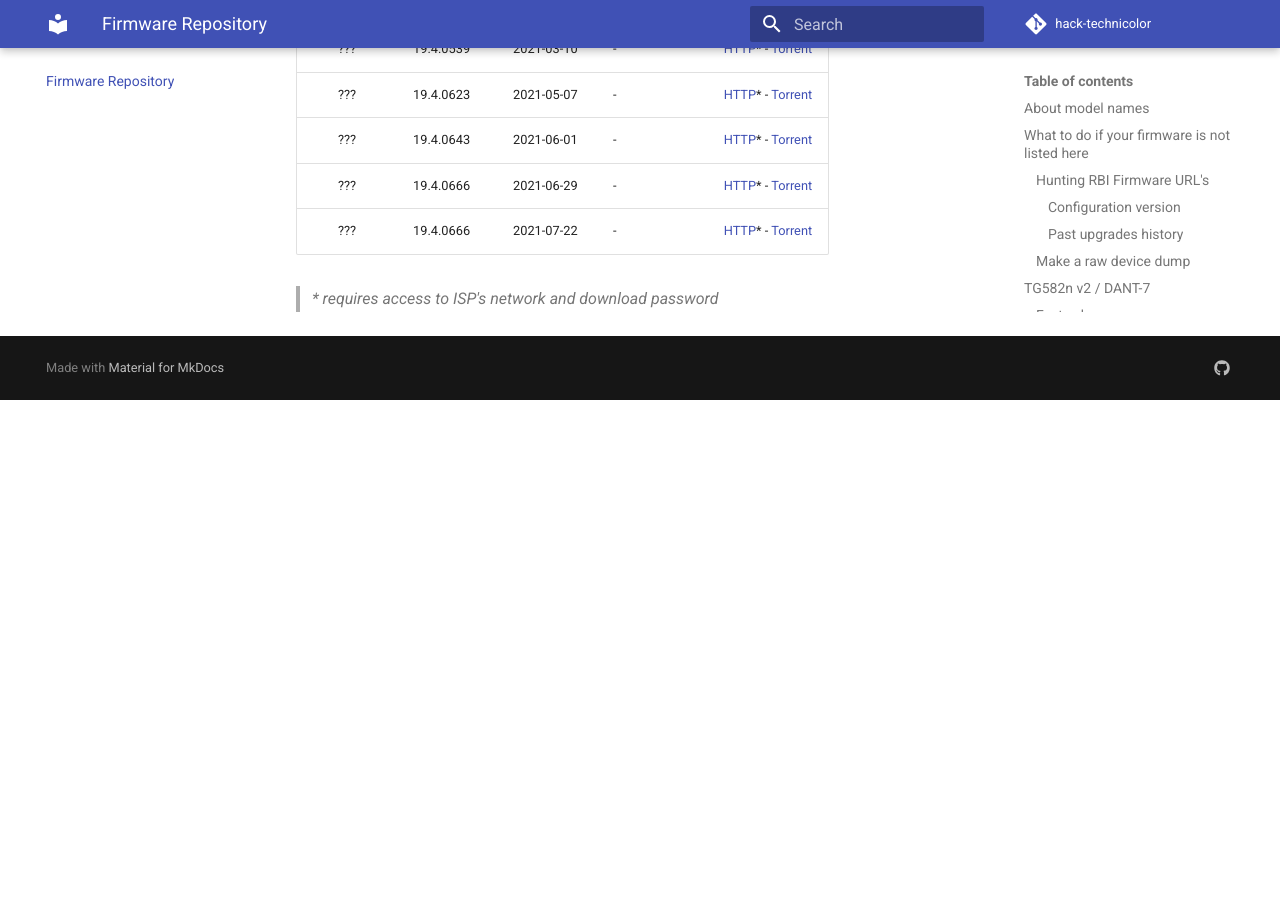
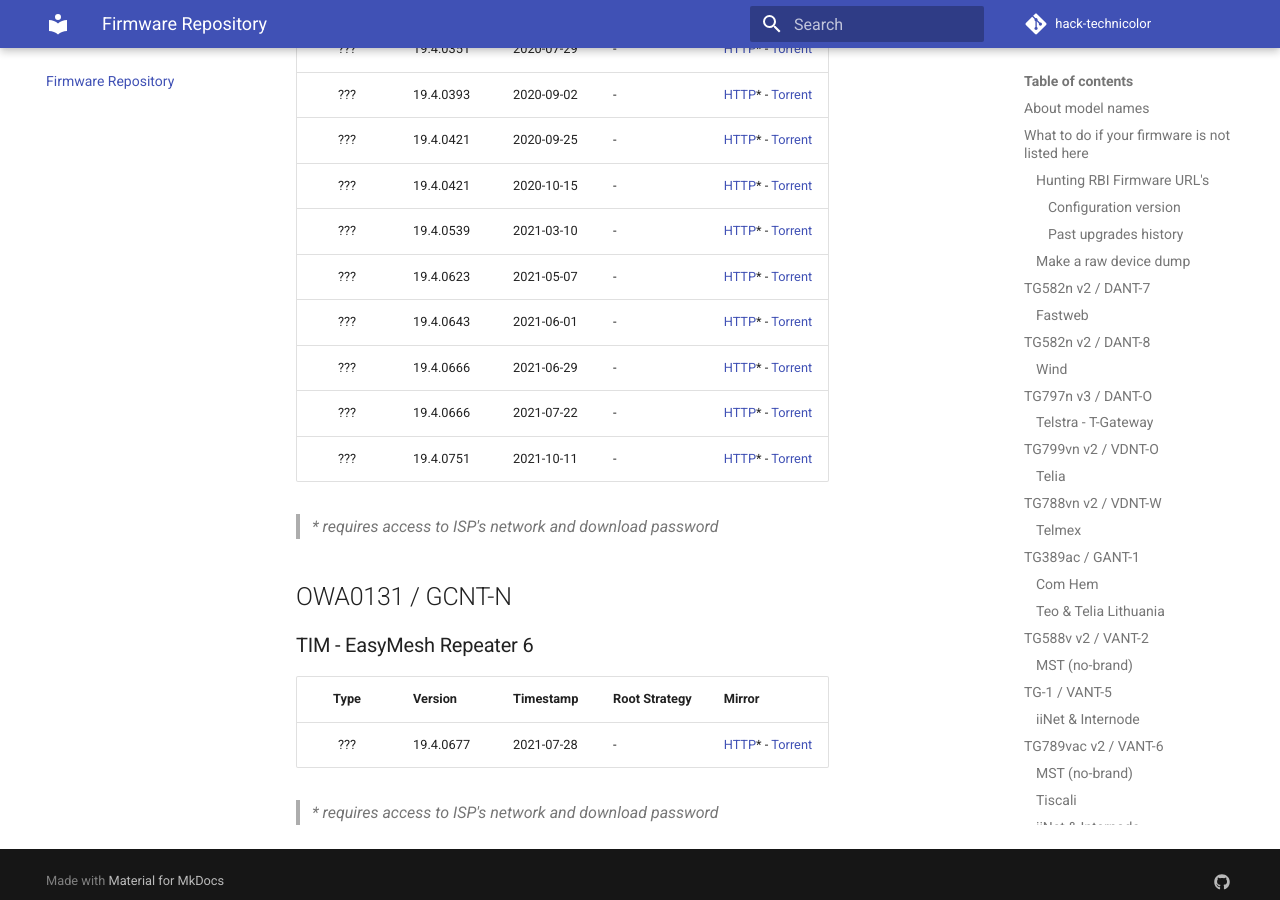
Before and after one commit to hack-technicolor/hack-technicolor, an MkDocs documentation site: the page built from docs/Repository.md, in a window 1280 px wide and 900 px high, scrolled down 22781 px. Built offline with MkDocs 1.6.1 and Material for MkDocs 9.7.7, drawn with Linux system fonts in a browser that asks for light colours; comment, search, counter and statistics services are not loaded; before the commit the page ends 23181 px from its top, so only the background shows below that; some of the changed text lies outside the part shown.

Commit message:
Add Firmwares
Add Firmwares for DGA4130, DGA4132, DGA4331 and for the new Device OWA0131

```diff
--- a/docs/Repository.md
+++ b/docs/Repository.md
@@ -443,6 +443,8 @@
 | ???    | 19.4.0643          | 2021-06-01 | -             | [HTTP](https://fw.regman-tl.interbusiness.it:11443/Firmware/TR069/AGThomson/AGTEF_2.3.0_002_CLOSED.rbi)* - [Torrent](https://github.com/kevdagoat/hack-technicolor/blob/master/torrents/vbnt-k/AGTEF_2.3.0_002_CLOSED.rbi.torrent?raw=true) |
 | ???    | 19.4.0666          | 2021-07-01 | -             | [HTTP](https://fw.regman-tl.interbusiness.it:11443/Firmware/TR069/AGThomson/AGTEF_2.3.0_CLOSED.rbi)* - [Torrent](https://github.com/kevdagoat/hack-technicolor/blob/master/torrents/vbnt-k/AGTEF_2.3.0_CLOSED.rbi.torrent?raw=true) |
 | ???    | 19.4.0666          | 2021-07-19 | -             | [HTTP](https://fw.regman-tl.interbusiness.it:11443/Firmware/TR069/AGThomson/AGTEF_2.3.1_CLOSED.rbi)* - [Torrent](https://github.com/kevdagoat/hack-technicolor/blob/master/torrents/vbnt-k/AGTEF_2.3.1_CLOSED.rbi.torrent?raw=true) |
+| ???    | 19.4.0666          | 2021-08-13 | -             | [HTTP](https://fw.regman-tl.interbusiness.it:11443/Firmware/TR069/AGThomson/AGTEF_2.3.2_CLOSED.rbi)* - [Torrent](https://github.com/kevdagoat/hack-technicolor/blob/master/torrents/vbnt-k/AGTEF_2.3.2_CLOSED.rbi.torrent?raw=true) |
+| ???    | 19.4.0725          | 2021-09-27 | -             | [HTTP](https://fw.regman-tl.interbusiness.it:11443/Firmware/TR069/AGThomson/AGTEF_2.3.3_001_CLOSED.rbi)* - [Torrent](https://github.com/kevdagoat/hack-technicolor/blob/master/torrents/vbnt-k/AGTEF_2.3.3_001_CLOSED.rbi.torrent?raw=true) |
 
 > *\* requires access to ISP's network and download password*
 
@@ -525,6 +527,8 @@
 | ???    | 19.4.0643          | 2021-06-01 | -             | [HTTP](https://fw.regman-tl.interbusiness.it:11443/Firmware/TR069/AGThomson/AGTHP_2.3.0_002_CLOSED.rbi)* - [Torrent](https://github.com/kevdagoat/hack-technicolor/blob/master/torrents/vbnt-s/AGTHP_2.3.0_002_CLOSED.rbi.torrent?raw=true) |
 | ???    | 19.4.0666          | 2021-07-01 | -             | [HTTP](https://fw.regman-tl.interbusiness.it:11443/Firmware/TR069/AGThomson/AGTHP_2.3.0_CLOSED.rbi)* - [Torrent](https://github.com/kevdagoat/hack-technicolor/blob/master/torrents/vbnt-s/AGTHP_2.3.0_CLOSED.rbi.torrent?raw=true) |
 | ???    | 19.4.0666          | 2021-07-19 | -             | [HTTP](https://fw.regman-tl.interbusiness.it:11443/Firmware/TR069/AGThomson/AGTHP_2.3.1_CLOSED.rbi)* - [Torrent](https://github.com/kevdagoat/hack-technicolor/blob/master/torrents/vbnt-s/AGTHP_2.3.1_CLOSED.rbi.torrent?raw=true) |
+| ???    | 19.4.0666          | 2021-08-13 | -             | [HTTP](https://fw.regman-tl.interbusiness.it:11443/Firmware/TR069/AGThomson/AGTHP_2.3.2_CLOSED.rbi)* - [Torrent](https://github.com/kevdagoat/hack-technicolor/blob/master/torrents/vbnt-s/AGTHP_2.3.2_CLOSED.rbi.torrent?raw=true) |
+| ???    | 19.4.0725          | 2021-09-27 | -             | [HTTP](https://fw.regman-tl.interbusiness.it:11443/Firmware/TR069/AGThomson/AGTHP_2.3.3_001_CLOSED.rbi)* - [Torrent](https://github.com/kevdagoat/hack-technicolor/blob/master/torrents/vbnt-s/AGTHP_2.3.3_001_CLOSED.rbi.torrent?raw=true) |
 
 > *\* requires access to ISP's network and download password*
 
@@ -594,5 +598,16 @@
 | ???    | 19.4.0643          | 2021-06-01 | -             | [HTTP](https://fw.regman-tl.interbusiness.it:11443/Firmware/TR069/AGThomson/AGTHF_1.1.0_002_CLOSED.rbi)* - [Torrent](https://github.com/kevdagoat/hack-technicolor/blob/master/torrents/vcnt-3/AGTHF_1.1.0_002_CLOSED.rbi.torrent?raw=true) |
 | ???    | 19.4.0666          | 2021-06-29 | -             | [HTTP](https://fw.regman-tl.interbusiness.it:11443/Firmware/TR069/AGThomson/AGTHF_1.1.0_CLOSED.rbi)* - [Torrent](https://github.com/kevdagoat/hack-technicolor/blob/master/torrents/vcnt-3/AGTHF_1.1.0_CLOSED.rbi.torrent?raw=true) |
 | ???    | 19.4.0666          | 2021-07-22 | -             | [HTTP](https://fw.regman-tl.interbusiness.it:11443/Firmware/TR069/AGThomson/AGTHF_1.1.1_CLOSED.rbi)* - [Torrent](https://github.com/kevdagoat/hack-technicolor/blob/master/torrents/vcnt-3/AGTHF_1.1.1_CLOSED.rbi.torrent?raw=true) |
+| ???    | 19.4.0751          | 2021-10-11 | -             | [HTTP](https://fw.regman-tl.interbusiness.it:11443/Firmware/TR069/AGThomson/AGTHF_1.1.2_001_CLOSED.rbi)* - [Torrent](https://github.com/kevdagoat/hack-technicolor/blob/master/torrents/vcnt-3/AGTHF_1.1.2_001_CLOSED.rbi.torrent?raw=true) |
 
 > *\* requires access to ISP's network and download password*
+
+## OWA0131 / GCNT-N
+
+### TIM - EasyMesh Repeater 6
+
+| Type   | Version            | Timestamp  | Root Strategy | Mirror |
+|:------:|:-------------------|:-----------|:--------------|:-------|
+| ???    | 19.4.0677          | 2021-07-28 | -             | [HTTP](https://fw.regman-tl.interbusiness.it:11443/Firmware/TR069/AGThomson/RPTEM_1.0.4_CLOSED.rbi)* - [Torrent](https://github.com/kevdagoat/hack-technicolor/blob/master/torrents/vcnt-3/RPTEM_1.0.4_CLOSED.rbi.torrent?raw=true) |
+
+> *\* requires access to ISP's network and download password*
```
